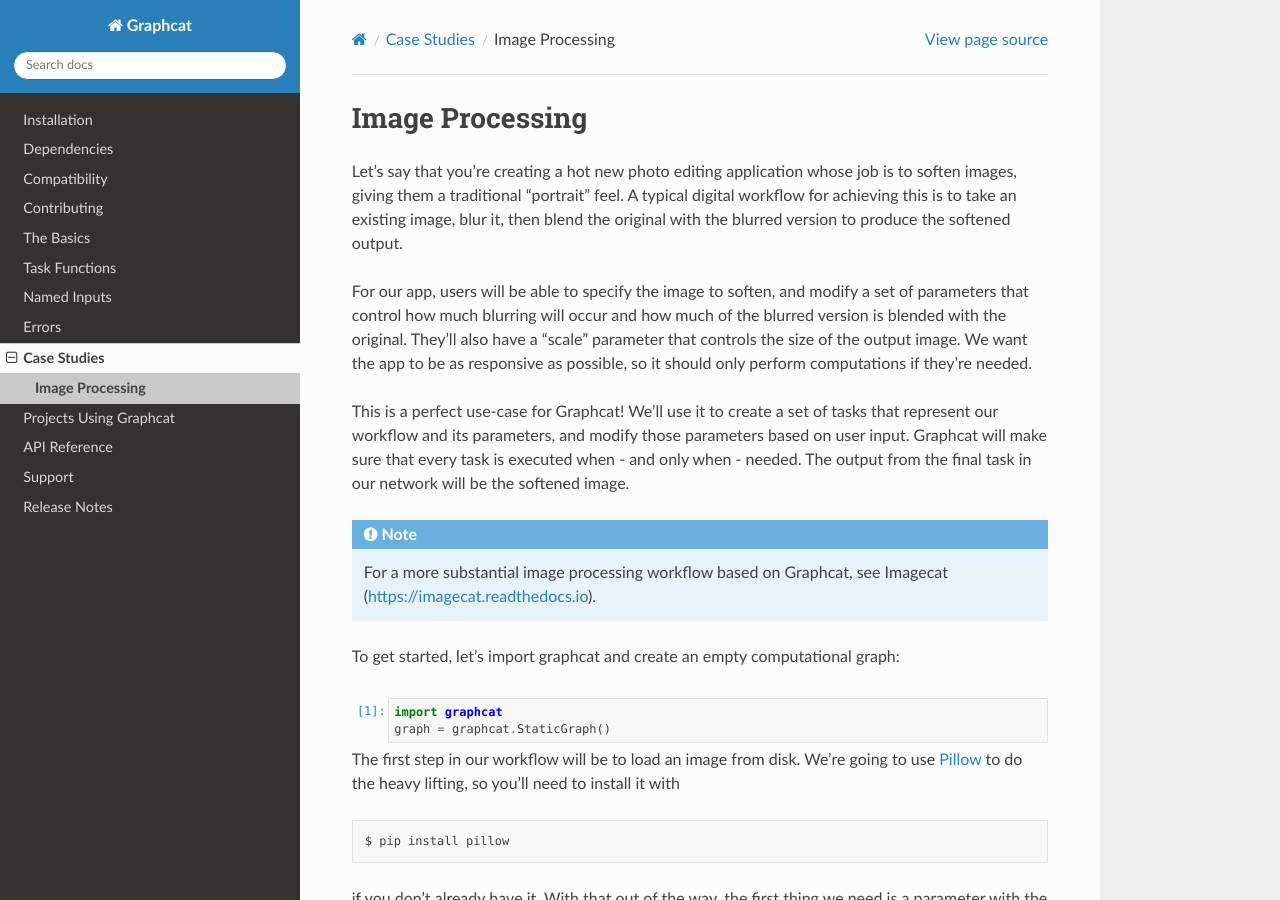
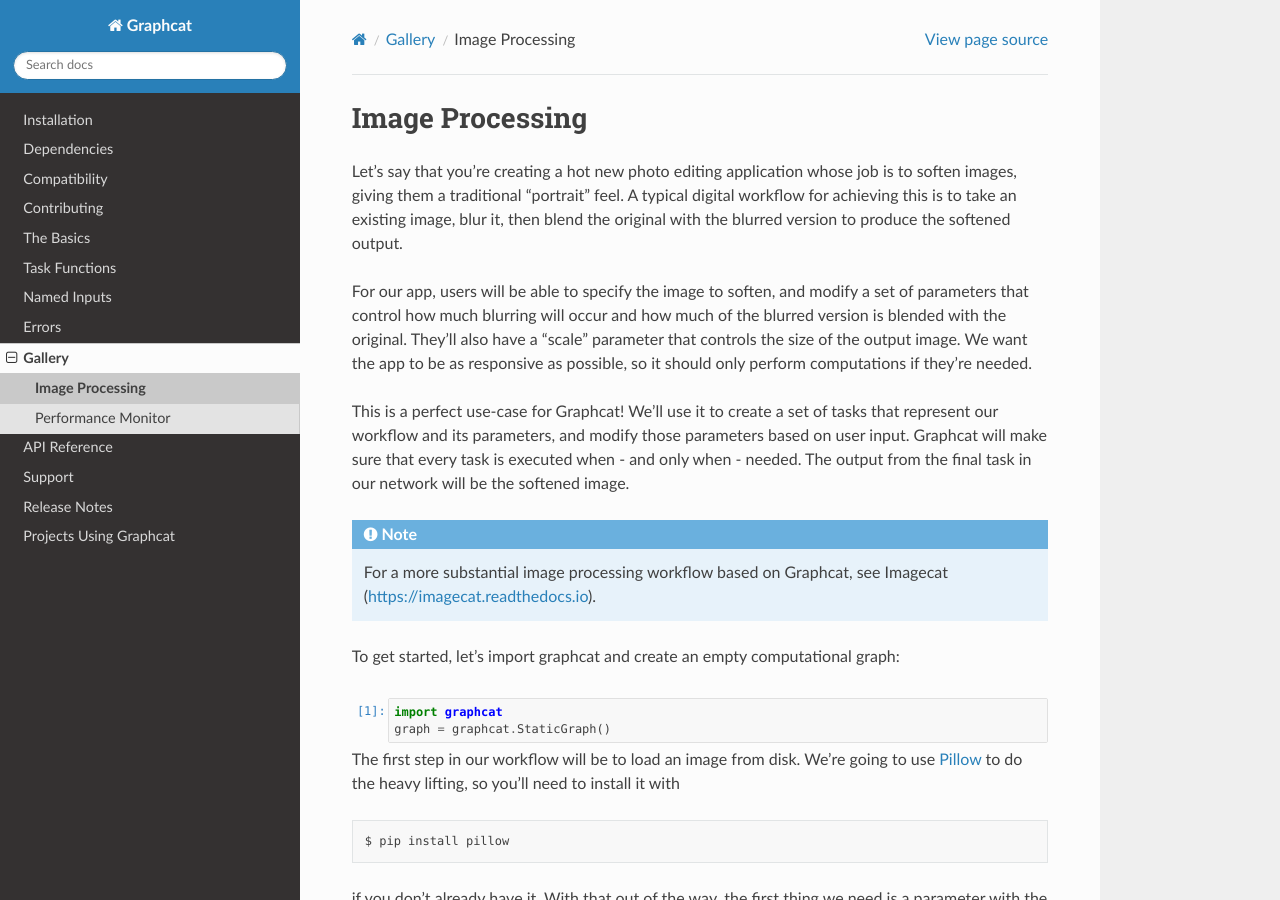
Before and after one commit to shead-custom-design/graphcat, a Sphinx documentation site: the page built from docs/gallery/image-processing.ipynb, in a window 1280 px wide and 900 px high. Built offline with Sphinx 7.4.7 and the Read the Docs theme 2.0.0, drawn with Linux system fonts in a browser that asks for light colours.

Commit message:
Setup a thumbnail gallery for the documentation.

```diff
--- a/docs/index.rst
+++ b/docs/index.rst
@@ -39,11 +39,11 @@
    compatibility.rst
    contributing.rst
    tutorial.ipynb
-   case-studies.rst
-   projects.rst
+   gallery.rst
    reference.rst
    support.rst
    release-notes.rst
+   projects.rst
 
 Indices and tables
 ==================
--- a/docs/reference.rst
+++ b/docs/reference.rst
@@ -17,3 +17,4 @@
    graphcat.notebook.rst
    graphcat.require.rst
    graphcat.static.rst
+   graphcat.streaming.rst
```
Also changed, not shown: docs/case-studies.rst (deleted, +0 -15 lines), docs/gallery.rst (added, +14 -0 lines), docs/graphcat.streaming.rst (added, +7 -0 lines), docs/gallery/astronaut.jpg (renamed from docs/astronaut.jpg), docs/gallery/image-processing.ipynb, docs/gallery/performance-monitor.ipynb (added), 1 other file.
